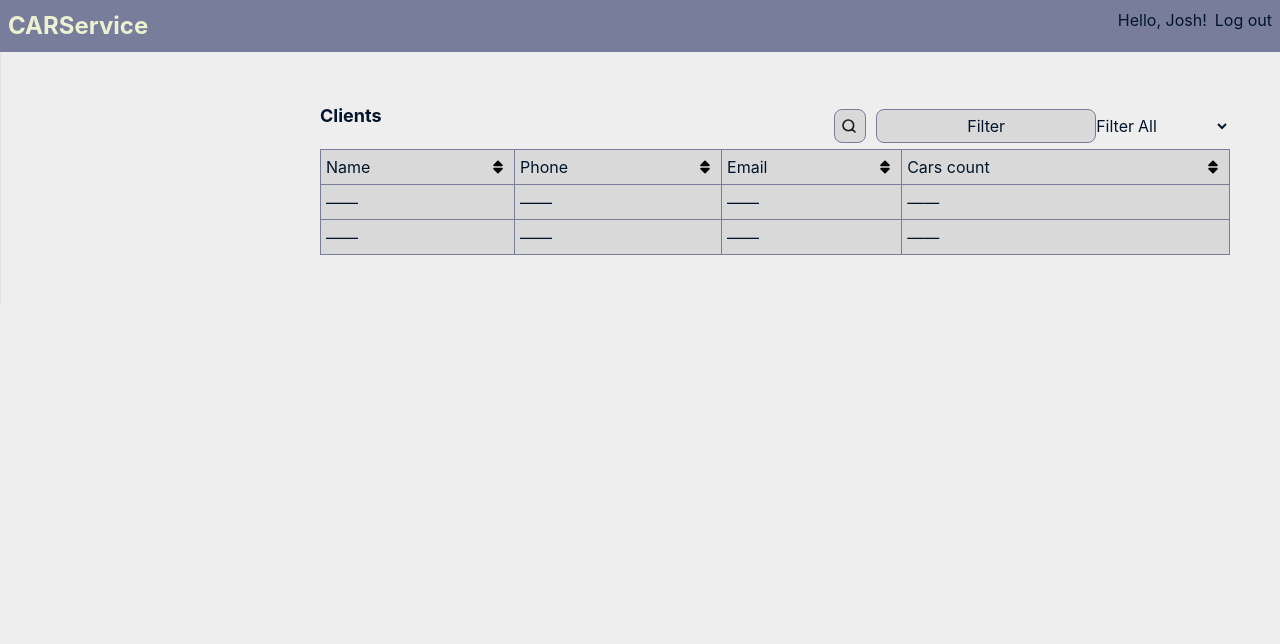
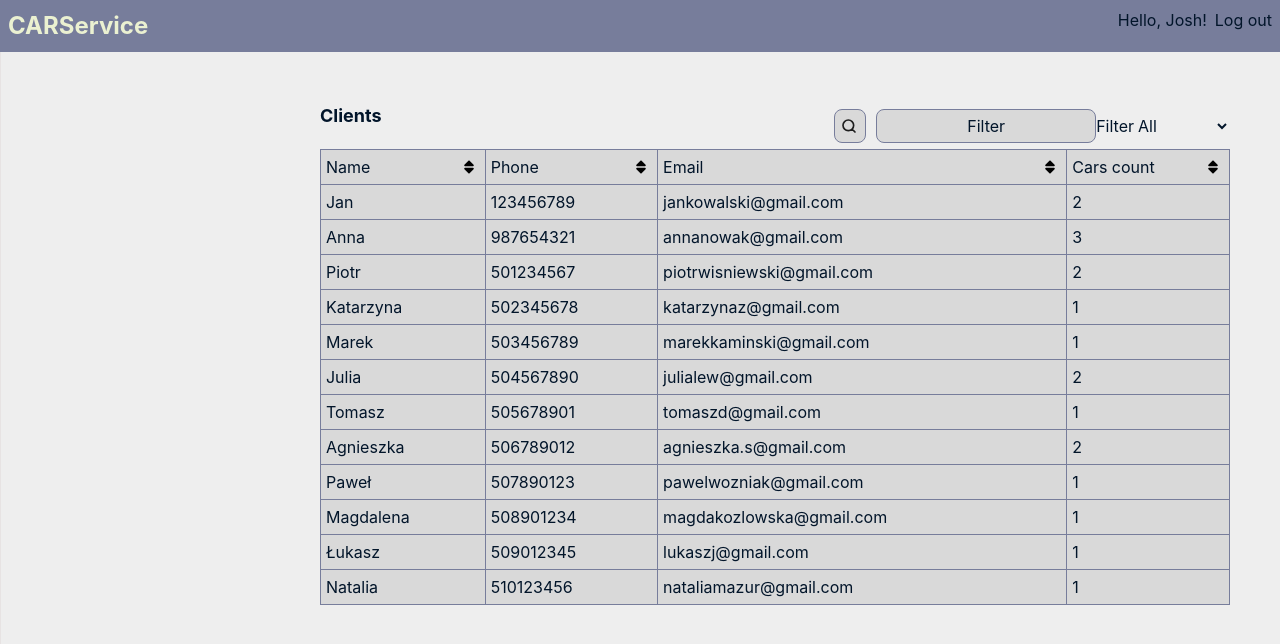
Before and after one commit to nMart719/autoservice, a React (Vite) app: page /clients in a window 1280 px wide. Shown: the top 644 px of the page. Built offline with nearby package versions, Linux system fonts and the light colour scheme.

Commit message:
fix clients with carcounts

```diff
--- a/src/components/clients/ClientList.jsx
+++ b/src/components/clients/ClientList.jsx
@@ -19,7 +19,7 @@ export function ClientList({ clients }) {
         sortOrder: sortOrder,
       });
     };
-    const sortedData = [...clients].sort((a, b) => {
+    const sortedData = clients.sort((a, b) => {
       const { sortField, sortOrder } = sortConfig;
 
       if (!sortField) return 0;
--- a/src/utils/clients.js
+++ b/src/utils/clients.js
@@ -1,11 +1,11 @@
 import { clients } from "../data/clients"
 import { cars } from "../data/cars"
-const clientsWithCounts = (() => {
-    return clients.map(client => ({
-      ...client,
-      carsCount: cars.filter(c => c.clientId === client.id).length
-    }))
-  }, [clients, cars]);
+const clientsWithCounts = clients.map((client) => ({
+  ...client,
+  carsCount: cars.filter(
+    (car) => car.clientId === client.id
+  ).length,
+}));
 export function getClientById(clientId) {
   return clients.find(client => client.id === clientId)
 }
@@ -15,6 +15,7 @@ export function getFullName(client){
 }
 
 export function searchClients(search) {
+  console.log(clientsWithCounts);
   return clientsWithCounts.filter((client) => {
     return Object.values(client).some((value) =>
       String(value).toLowerCase().includes(search.toLowerCase()),
```
